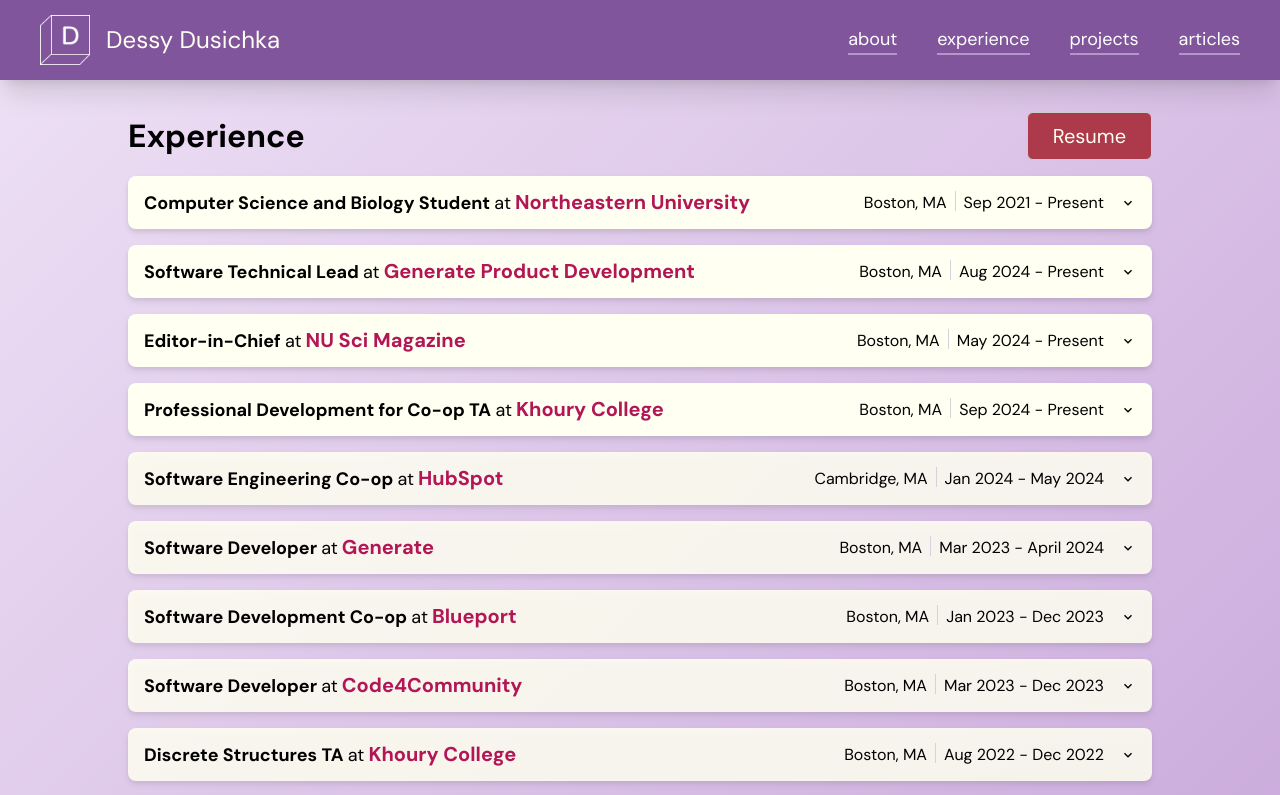
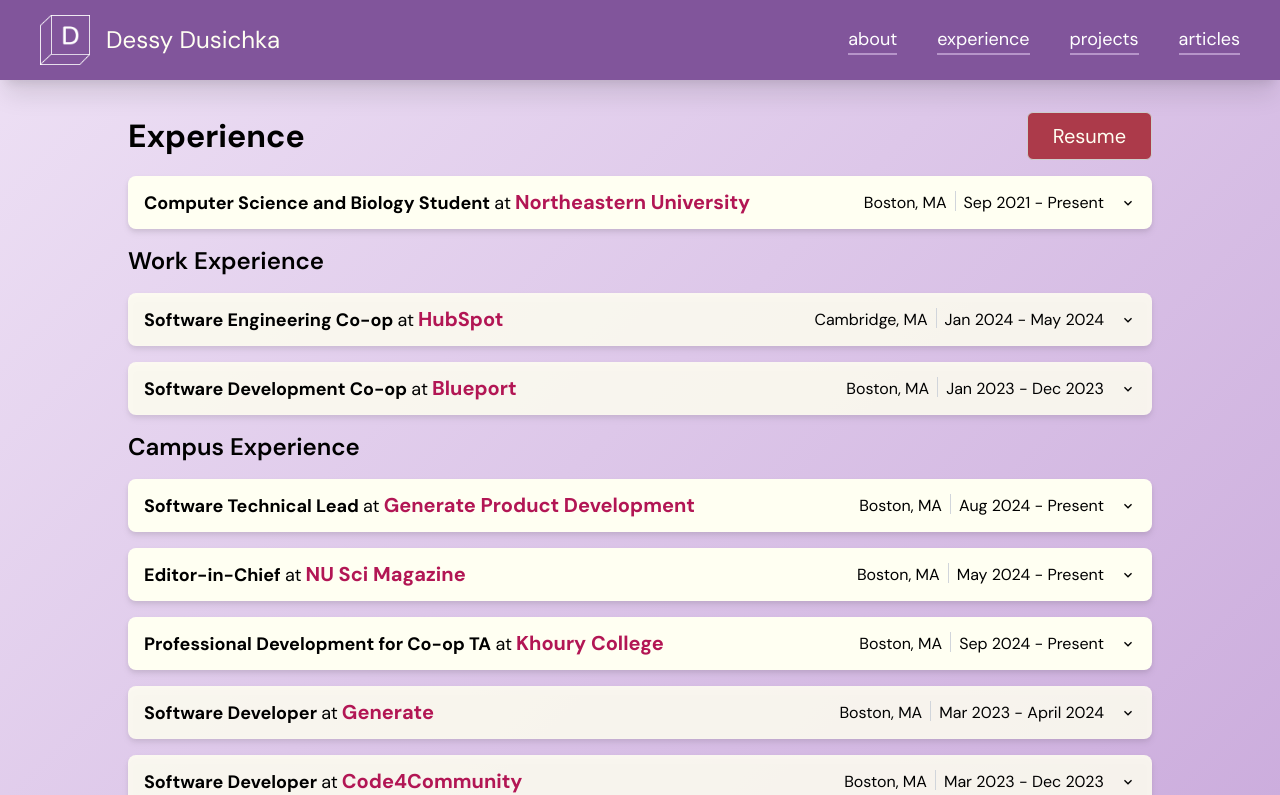
Before and after one commit to ddusichka/portfolio, a Next.js app: page /experience in a window 1280 px wide. Shown: the top 795 px of the page. Built offline with nearby package versions, Linux system fonts and the light colour scheme.

Commit message:
sort experiences

```diff
--- a/app/content/content.tsx
+++ b/app/content/content.tsx
@@ -649,6 +649,7 @@
       shortPosition: "CS + Bio Student",
       company: "Northeastern University",
       location: "Boston, MA",
+      category: "Academics",
       image: "/northeastern.png",
       date: "Sep 2021 - Present",
       linkText: "northeastern.edu",
@@ -665,6 +666,7 @@
       shortPosition: "Software TL",
       company: "Generate Product Development",
       location: "Boston, MA",
+      category: "Campus Experience",
       image: "/generate_logo.jpeg",
       date: "Aug 2024 - Present",
       linkText: "generatenu.com",
@@ -679,6 +681,7 @@
       position: "Editor-in-Chief",
       company: "NU Sci Magazine",
       location: "Boston, MA",
+      category: "Campus Experience",
       image: "/nusci.png",
       date: "May 2024 - Present",
       linkText: "nuscimagazine.com",
@@ -697,6 +700,7 @@
       shortPosition: "Professional Development TA",
       company: "Khoury College",
       location: "Boston, MA",
+      category: "Campus Experience",
       image: "/khoury.png",
       date: "Sep 2024 - Present",
       linkText: "catalog.northeastern.edu",
@@ -712,6 +716,7 @@
       shortPosition: "SWE Co-op",
       company: "HubSpot",
       location: "Cambridge, MA",
+      category: "Work Experience",
       image: "/hubspot.svg",
       date: "Jan 2024 - May 2024",
       linkText: "hubspot.com",
@@ -728,6 +733,7 @@
       position: "Software Developer",
       company: "Generate",
       location: "Boston, MA",
+      category: "Campus Experience",
       image: "/generate.svg",
       date: "Mar 2023 - April 2024",
       linkText: "generatenu.com",
@@ -744,6 +750,7 @@
       position: "Software Development Co-op",
       company: "Blueport",
       location: "Boston, MA",
+      category: "Work Experience",
       image: "/blueport.png",
       date: "Jan 2023 - Dec 2023",
       linkText: "blueport.com",
@@ -762,6 +769,7 @@
       position: "Software Developer",
       company: "Code4Community",
       location: "Boston, MA",
+      category: "Campus Experience",
       image: "/c4c.png",
       date: "Mar 2023 - Dec 2023",
       linkText: "c4cneu.com",
@@ -776,6 +784,7 @@
       position: "Discrete Structures TA",
       company: "Khoury College",
       location: "Boston, MA",
+      category: "Campus Experience",
       image: "/khoury.png",
       date: "Aug 2022 - Dec 2022",
       linkText: "CS 1800 Course Page",
@@ -790,6 +799,7 @@
       position: "Volunteer Teacher",
       company: "Boston EcoScholars",
       location: "Boston, MA",
+      category: "Campus Experience",
       image: "/ecoscholars.png",
       date: "Jan 2022 - May 2022",
       linkText: "Boston EcoScholars",
--- a/app/experience/page.tsx
+++ b/app/experience/page.tsx
@@ -3,6 +3,14 @@
 import content from "../content/content";
 
 export default function Experience() {
+  const academics = content.experience.filter((e) => e.category == "Academics");
+  const campusExperiences = content.experience.filter(
+    (e) => e.category == "Campus Experience"
+  );
+  const workExperiences = content.experience.filter(
+    (e) => e.category == "Work Experience"
+  );
+
   return (
     <div>
       <div className="flex justify-between">
@@ -14,10 +22,24 @@
         </button>
       </div>
       <div className="mt-4 space-y-4">
-        {content.experience.map((exp, index) => (
+        {academics.map((exp, index) => (
+          <ExperienceCard {...exp} key={index} />
+        ))}
+
+        <h3 className={styles.header}>Work Experience</h3>
+        {workExperiences.map((exp, index) => (
+          <ExperienceCard {...exp} key={index} />
+        ))}
+
+        <h3 className={styles.header}>Campus Experience</h3>
+        {campusExperiences.map((exp, index) => (
           <ExperienceCard {...exp} key={index} />
         ))}
       </div>
     </div>
   );
 }
+
+const styles = {
+  header: "",
+};
--- a/tailwind.config.js
+++ b/tailwind.config.js
@@ -7,6 +7,9 @@
   ],
   theme: {
     extend: {
+      colors: {
+        primary: "#81559B",
+      },
       backgroundImage: {
         "gradient-radial": "radial-gradient(var(--tw-gradient-stops))",
         "gradient-conic":
```
